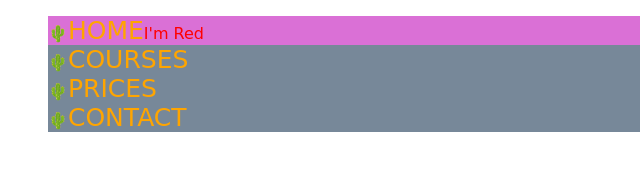
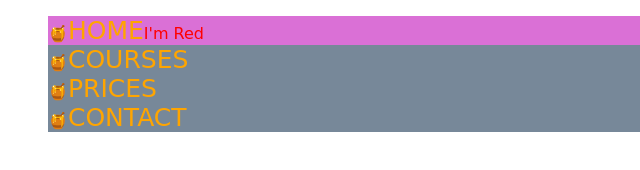
Before and after one commit to Yunusplt/HTML-CSS, a plain HTML site: page class-notes/DE-05-list-olculer-pseudo/list.html in a window 1280 px wide. Shown: the full height of the page, 0-640 px from the left. Drawn offline with Linux system fonts and the light colour scheme; a web font is replaced by a local one.

Commit message:
ein paar sache wurde geändert

```diff
--- a/class-notes/DE-04-fonts/2-text-style.css
+++ b/class-notes/DE-04-fonts/2-text-style.css
@@ -45,6 +45,7 @@ p {
 
     line-height: 20px;
     /* satir arasi bosluk */
+    text-align: justify;
 }
 /* ul{
     background-color: lavender;
@@ -71,3 +72,28 @@ h3{
     color: blue;
 
 }
+
+li:nth-child(1){
+    text-decoration: underline;
+}
+
+li:nth-child(2) {
+    text-decoration: overline dashed;
+}
+
+li:nth-child(3) {
+    text-decoration: none;
+}
+
+li:nth-child(4) {
+    text-decoration: line-through dotted;
+}
+
+li:nth-child(5) {
+    text-decoration: underline wavy;
+
+}
+
+li:nth-child(6) {
+    text-decoration: underline double;
+}
--- a/class-notes/DE-05-list-olculer-pseudo/css/list.css
+++ b/class-notes/DE-05-list-olculer-pseudo/css/list.css
@@ -5,9 +5,7 @@
 }
 
 li{
-    background-color: lightslategray;
-
-}
+    background-color: lightslategray;}
 
 .aktif{
     background-color: orchid;
@@ -15,6 +13,7 @@ li{
 ul{
     list-style-position: inside;
     list-style-type:"🌵";
+    list-style-type: "🍯";
 }
 
 li{
--- a/class-notes/DE-05-list-olculer-pseudo/css/olculer.css
+++ b/class-notes/DE-05-list-olculer-pseudo/css/olculer.css
@@ -2,7 +2,7 @@
 
 *{
     margin:0;
-    /* font-size: 30px; */
+    /* font-size: 32px; */
 }
 
 .dede{
@@ -31,18 +31,21 @@
 }
 
 .anane{
+    background-color: purple;
     color: red;
     font-size: 3em;
     /* 3*16px=48px */
 }
 
 .anne{
+    background-color: orange;
     color: yellow;
     font-size: 0.5em;
     /* anane yi ikiye böldü yani 48px/2 = 24px */
 }
 
 .cocuk{
+    background-color: pink;
     font-size: 3em;
     /* 3*24px = 72px */
 }
--- a/class-notes/DE-05-list-olculer-pseudo/css/pseudo.css
+++ b/class-notes/DE-05-list-olculer-pseudo/css/pseudo.css
@@ -64,7 +64,8 @@ tr:hover{
 }
 
 button{
-    cursor: pointer;
+    cursor:pointer ;
+    /* butonun uzerine gelince mause el oluyor. */
 }
 
 .fa-solid{
```
Also changed, not shown: class-notes/DE-01-recap/02-format.html (+13 -0 lines), class-notes/DE-01-recap/04-Tables.html (+6 -0 lines), class-notes/DE-01-recap/05-Image.html (+1 -0 lines), class-notes/DE-01-recap/08-iframe.html (+3 -3 lines), class-notes/DE-05-list-olculer-pseudo/olculer.html (+1 -0 lines).
